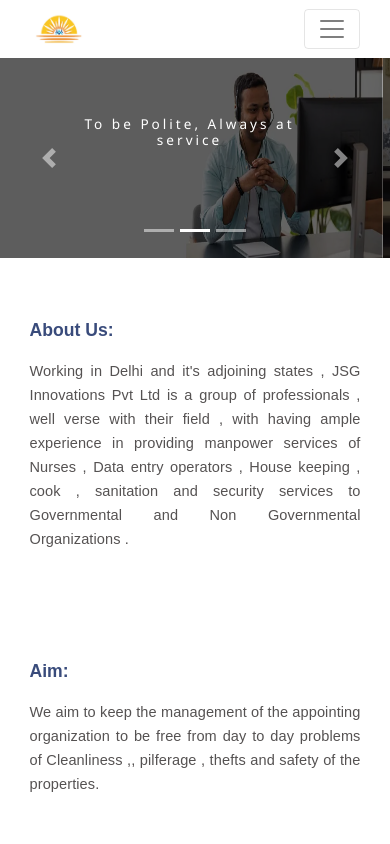
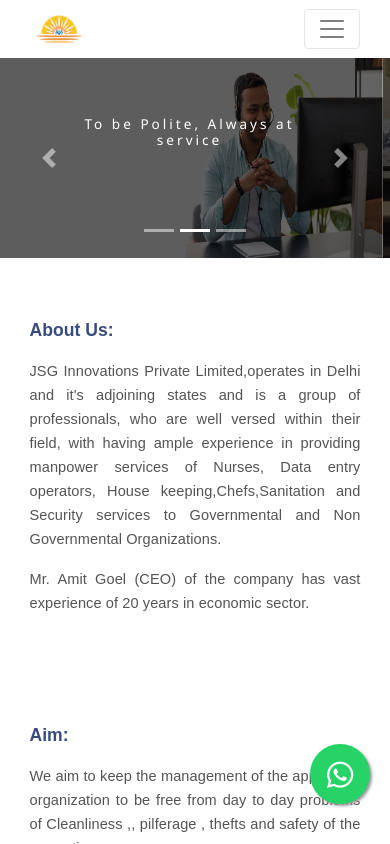
Before and after one commit to nachatrasharma/project10, a plain HTML site: page about.html in a window 390 px wide. Drawn offline with nearby package versions, Linux system fonts and the light colour scheme.

Commit message:
Project 10

```diff
--- a/about.html
+++ b/about.html
@@ -20,7 +20,9 @@
       <nav class="navbar navbar-expand-lg navbar-light bg-light">
         <a class="navbar-brand" href="index.html">
           <img src="assest/images/logo.png" alt="" />
-          <h4 class="d-none d-md-block">JSG Innovations Pvt Ltd</h4>
+          <h4 class="d-none d-md-block" style="text-transform: uppercase">
+            JSG Innovations Pvt Ltd
+          </h4>
         </a>
         <button
           class="navbar-toggler"
@@ -51,6 +53,14 @@
         </div>
       </nav>
       <!-- navbar end from here -->
+      <!-- whatsapp -->
+      <a
+        href="https://api.whatsapp.com/send/?phone=917290070074"
+        class="float"
+        target="_blank">
+        <i class="fa fa-whatsapp my-float"></i>
+      </a>
+      <!-- whatsapp -->
       <!-- carousel start from here -->
       <div
         id="carouselExampleIndicators"
@@ -120,12 +130,16 @@
             <h2>About Us:</h2>
             <div class="about-us-box">
               <p>
-                Working in Delhi and it's adjoining states , JSG Innovations Pvt
-                Ltd is a group of professionals , well verse with their field ,
-                with having ample experience in providing manpower services of
-                Nurses , Data entry operators , House keeping , cook ,
-                sanitation and security services to Governmental and Non
-                Governmental Organizations .
+                JSG Innovations Private Limited,operates in Delhi and it's
+                adjoining states and is a group of professionals, who are well
+                versed within their field, with having ample experience in
+                providing manpower services of Nurses, Data entry operators,
+                House keeping,Chefs,Sanitation and Security services to
+                Governmental and Non Governmental Organizations.
+              </p>
+              <p>
+                Mr. Amit Goel (CEO) of the company has vast experience of 20
+                years in economic sector.
               </p>
             </div>
           </div>
@@ -169,7 +183,8 @@
             <div id="footer-social-media-icons">
               <ul>
                 <li>
-                  <a href="">
+                  <a
+                    href="https://www.facebook.com/profile.php?id=61558417238996&mibextid=ZbWKwL">
                     <i class="fa fa-facebook"></i>
                   </a>
                 </li>
@@ -196,11 +211,12 @@
               </ul>
             </div>
             <p>
-              Working in Delhi and it's adjoining states, JSG Innovations Pvt
-              Ltd is a group of professionals, well verse with their field, with
-              having ample experience in providing manpower services of Nurses,
-              Data entry operators, House keeping, cook, sanitation and security
-              services to Governmental and Non Governmental Organizations.
+              JSG Innovations Private Limited,operates in Delhi and it's
+              adjoining states and is a group of professionals, who are well
+              versed within their field, with having ample experience in
+              providing manpower services of Nurses, Data entry operators, House
+              keeping,Chefs,Sanitation and Security services to Governmental and
+              Non Governmental Organizations.
             </p>
           </div>
           <div class="footer-box-2">
--- a/assest/style.css
+++ b/assest/style.css
@@ -1651,3 +1651,22 @@ footer {
     height: 200px !important;
   }
 }
+
+.float {
+  position: fixed;
+  width: 60px;
+  height: 60px;
+  bottom: 40px;
+  right: 20px;
+  background-color: #25d366;
+  color: #fff;
+  border-radius: 50px;
+  text-align: center;
+  font-size: 30px;
+  box-shadow: 2px 2px 3px #999;
+  z-index: 100;
+}
+
+.my-float {
+  margin-top: 16px;
+}
```
Also changed, not shown: contact.html (+15 -3 lines), index.html (+23 -8 lines), product.html (+13 -2 lines).
